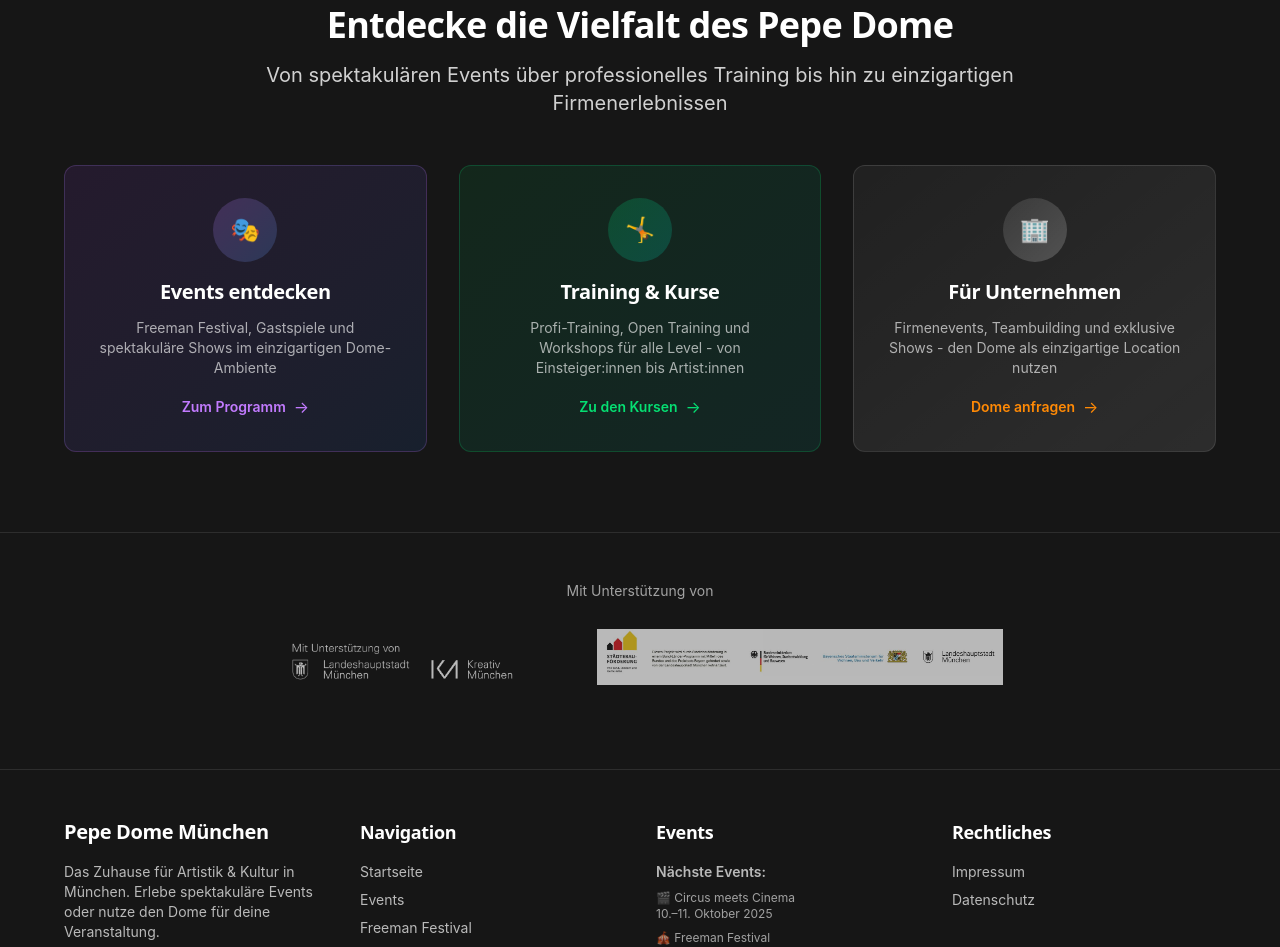
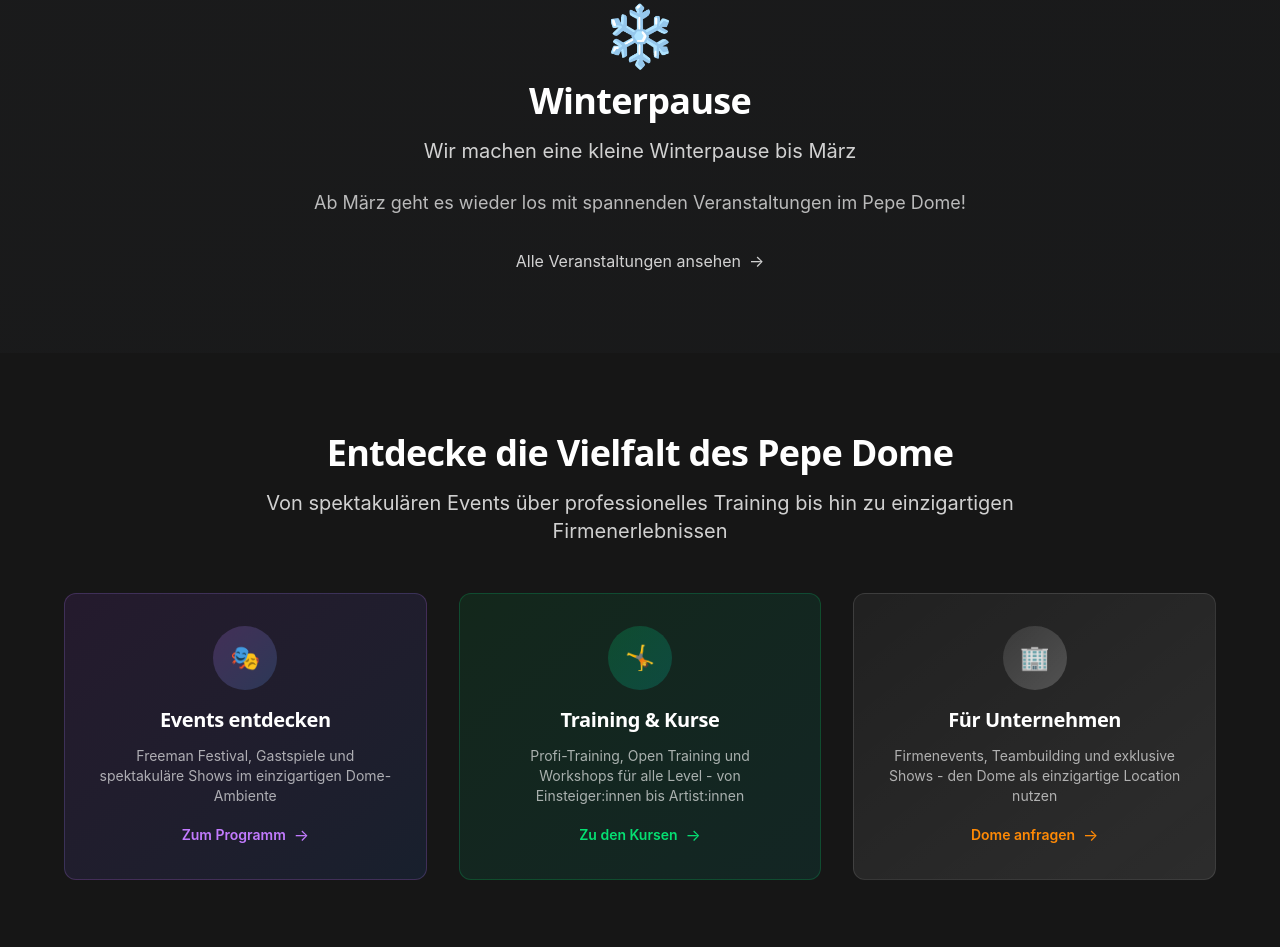
Before and after one commit to build-with-chris/pepe-dome, a Next.js app: page / in a window 1280 px wide. Shown: the part 940-1887 px from the top of the page. Built offline with nearby package versions, Linux system fonts and the light colour scheme.

Commit message:
Add winter break notice on homepage and renovation help notice on events page, update footer

```diff
--- a/src/app/en/page.tsx
+++ b/src/app/en/page.tsx
@@ -111,7 +111,7 @@ export default function HomeEN() {
       </section>
 
       {/* Next Highlight Section */}
-      {nextEvent && (
+      {nextEvent ? (
         <section className={`py-16 sm:py-20 px-4 sm:px-6 bg-gradient-to-br from-${nextEvent.color.primary}/5 to-${nextEvent.color.secondary}/5 ${nextEvent.id === 'freeman-festival' ? 'relative' : ''}`}>
           {/* Freeman Festival Glow Effect */}
           {nextEvent.id === 'freeman-festival' && (
@@ -306,6 +306,30 @@ export default function HomeEN() {
             </div>
           </div>
         </section>
+      ) : (
+        <section className="py-16 sm:py-20 px-4 sm:px-6 bg-gradient-to-br from-gray-500/5 to-gray-600/5">
+          <div className="max-w-4xl mx-auto text-center">
+            <div className="mb-8">
+              <span className="text-6xl mb-4 block">❄️</span>
+              <h2 className="display text-3xl md:text-4xl font-bold mb-4">
+                Winter Break
+              </h2>
+              <p className="text-xl text-white/80 mb-6">
+                We are taking a short winter break until March
+              </p>
+              <p className="text-lg text-white/70">
+                Starting in March, we&apos;ll be back with exciting events at Pepe Dome!
+              </p>
+            </div>
+            <Link
+              href="/en/veranstaltungen"
+              className="inline-flex items-center gap-2 text-white/80 hover:text-white transition-colors"
+            >
+              <span>View all events</span>
+              <span>→</span>
+            </Link>
+          </div>
+        </section>
       )}
 
       {/* Main CTAs Section */}
--- a/src/app/en/veranstaltungen/page.tsx
+++ b/src/app/en/veranstaltungen/page.tsx
@@ -144,6 +144,24 @@ export default function EventsPageEN() {
         <p className="text-lg text-white/90 font-medium italic">
           Clear your calendar: Culture has a date with you.💌
         </p>
+      </section>
+
+      {/* Renovation Help Notice */}
+      <section className="py-6 px-6">
+        <div className="max-w-4xl mx-auto">
+          <div className="bg-gradient-to-r from-amber-500/20 to-orange-500/20 border border-amber-400/50 rounded-xl p-6 text-center">
+            <div className="flex items-center justify-center gap-3 mb-3">
+              <span className="text-3xl">🔨</span>
+              <h3 className="text-xl font-bold text-white">Renovation Help Needed!</h3>
+            </div>
+            <p className="text-white/90 mb-2">
+              From <strong>January 19 - 26</strong> we need support with renovations.
+            </p>
+            <p className="text-white/80 text-sm">
+              We are very grateful for any help! Food and drinks will be provided for all helpers. 🍕🥤
+            </p>
+          </div>
+        </div>
       </section>
 
       {/* Filter Section */}
--- a/src/app/page.tsx
+++ b/src/app/page.tsx
@@ -132,7 +132,7 @@ export default function Home() {
       </section>
 
       {/* Nächstes Highlight Section */}
-      {nextEvent && (
+      {nextEvent ? (
         <section className={`py-16 sm:py-20 px-4 sm:px-6 bg-gradient-to-br from-${nextEvent.color.primary}/5 to-${nextEvent.color.secondary}/5 ${nextEvent.id === 'freeman-festival' ? 'relative' : ''}`}>
           {/* Freeman Festival Glow Effect */}
           {nextEvent.id === 'freeman-festival' && (
@@ -329,6 +329,30 @@ export default function Home() {
             </div>
           </div>
         </section>
+      ) : (
+        <section className="py-16 sm:py-20 px-4 sm:px-6 bg-gradient-to-br from-gray-500/5 to-gray-600/5">
+          <div className="max-w-4xl mx-auto text-center">
+            <div className="mb-8">
+              <span className="text-6xl mb-4 block">❄️</span>
+              <h2 className="display text-3xl md:text-4xl font-bold mb-4">
+                Winterpause
+              </h2>
+              <p className="text-xl text-white/80 mb-6">
+                Wir machen eine kleine Winterpause bis März
+              </p>
+              <p className="text-lg text-white/70">
+                Ab März geht es wieder los mit spannenden Veranstaltungen im Pepe Dome!
+              </p>
+            </div>
+            <Link
+              href="/veranstaltungen"
+              className="inline-flex items-center gap-2 text-white/80 hover:text-white transition-colors"
+            >
+              <span>Alle Veranstaltungen ansehen</span>
+              <span>→</span>
+            </Link>
+          </div>
+        </section>
       )}
 
       {/* Main CTAs Section */}
--- a/src/app/veranstaltungen/page.tsx
+++ b/src/app/veranstaltungen/page.tsx
@@ -140,6 +140,24 @@ export default function VeranstaltungenPage() {
         <p className="text-lg text-white/90 font-medium italic">
           Mach den Kalender frei: Kultur hat ein Date mit dir.💌
         </p>
+      </section>
+
+      {/* Umbau-Hilfe Hinweis */}
+      <section className="py-6 px-6">
+        <div className="max-w-4xl mx-auto">
+          <div className="bg-gradient-to-r from-amber-500/20 to-orange-500/20 border border-amber-400/50 rounded-xl p-6 text-center">
+            <div className="flex items-center justify-center gap-3 mb-3">
+              <span className="text-3xl">🔨</span>
+              <h3 className="text-xl font-bold text-white">Umbau-Hilfe gesucht!</h3>
+            </div>
+            <p className="text-white/90 mb-2">
+              Vom <strong>19.01 - 26.01</strong> brauchen wir Unterstützung beim Umbau.
+            </p>
+            <p className="text-white/80 text-sm">
+              Für jede Hilfe sind wir sehr dankbar! Es gibt Essen und Trinken für alle Helfer. 🍕🥤
+            </p>
+          </div>
+        </div>
       </section>
 
       {/* Filter Section */}
--- a/src/components/Footer.tsx
+++ b/src/components/Footer.tsx
@@ -58,16 +58,11 @@ export default function Footer() {
           <div>
             <h3 className="display text-lg font-semibold mb-4">Events</h3>
             <nav className="space-y-2">
-              <div className="text-white/70 text-sm">
-                <span className="font-semibold">Nächste Events:</span>
+              <div className="text-white/70 text-sm mb-3">
+                <span className="font-semibold">❄️ Winterpause bis März</span>
               </div>
-              <div className="text-white/60 text-xs">
-                🎬 Circus meets Cinema<br />
-                10.–11. Oktober 2025
-              </div>
-              <div className="text-white/60 text-xs">
-                🎪 Freeman Festival<br />
-                14.–16. November 2025
+              <div className="text-white/60 text-xs mb-3">
+                Wir machen eine kleine Pause und sind ab März wieder mit spannenden Veranstaltungen für euch da!
               </div>
               <Link href="/veranstaltungen" className="inline-block text-yellow-400 hover:text-yellow-300 transition-colors text-sm mt-2">
                 Alle Events ansehen →
```
